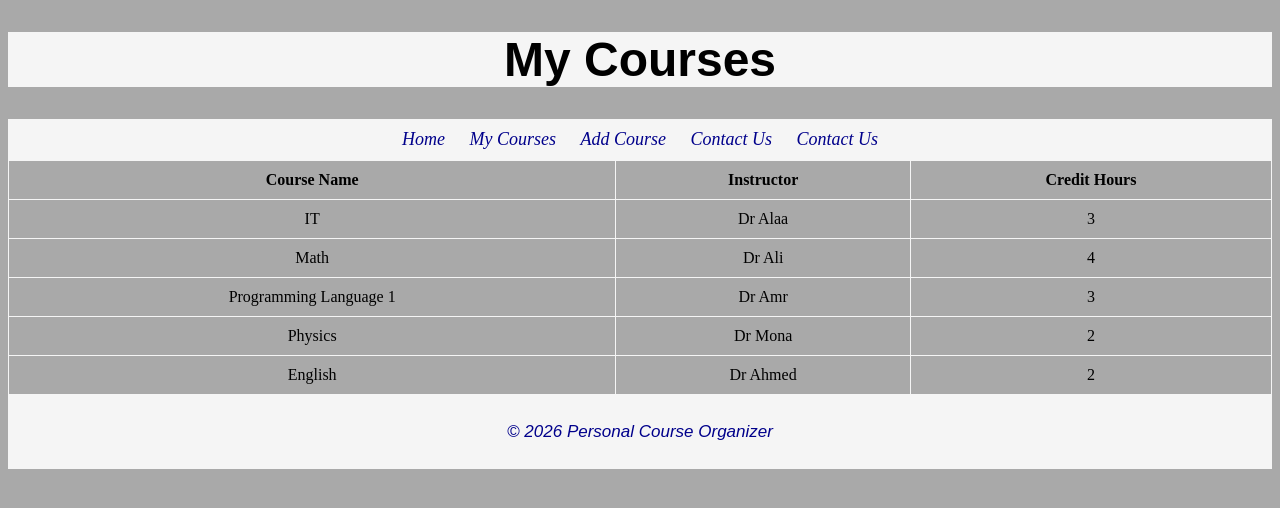
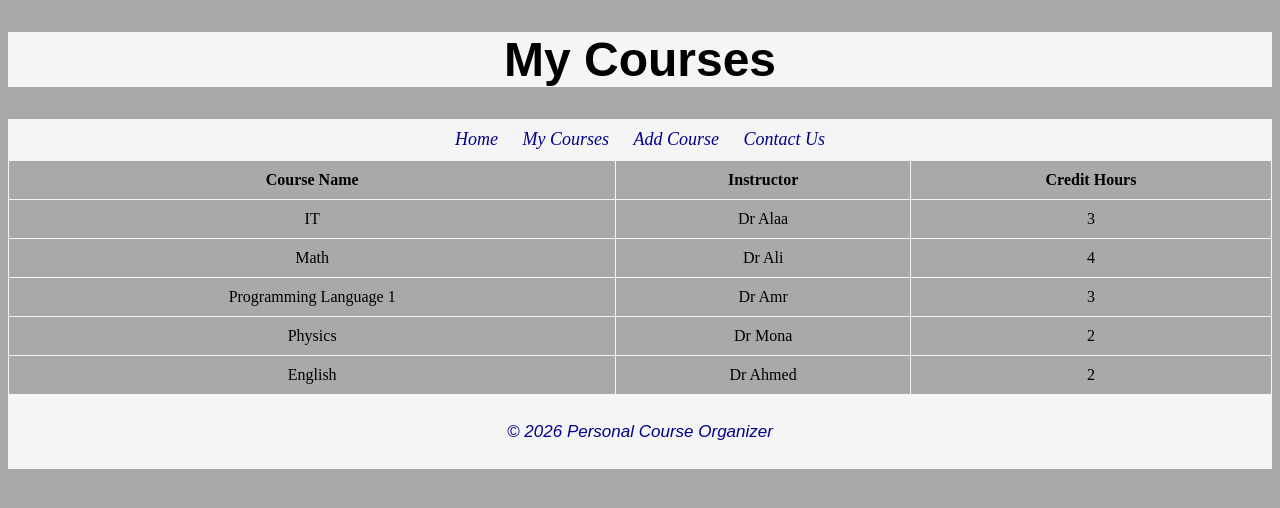
Before and after one commit to ziad944/portfolio, a plain HTML site: page course.html in a window 1280 px wide. Drawn offline with Linux system fonts and the light colour scheme.

Commit message:
Update course.html

```diff
--- a/course.html
+++ b/course.html
@@ -17,8 +17,6 @@
         <a href="course.html">My Courses</a>
         <a href="couurse.html">Add Course</a>
         <a href="contact.html">Contact Us</a>
-        <a href="newstyle.css">Contact Us</a>
-
     </nav>
 
     <main>
```
